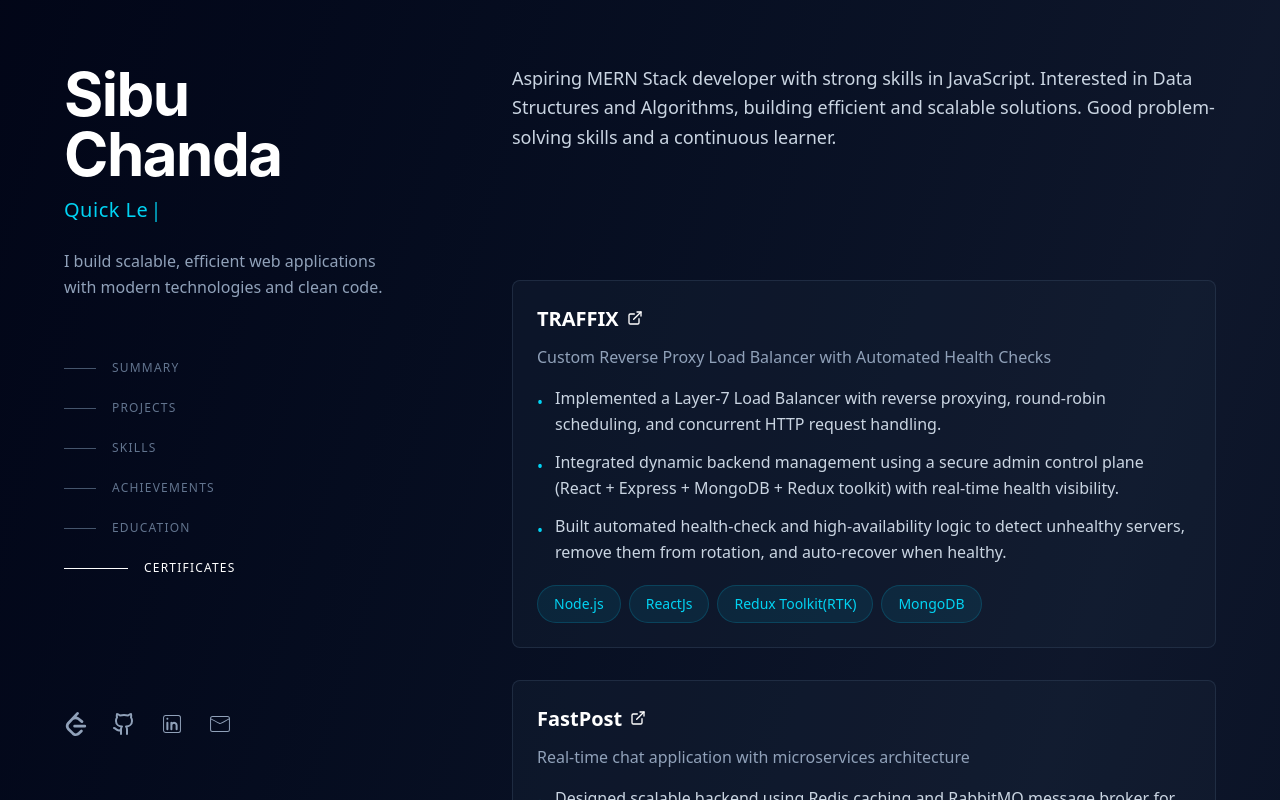
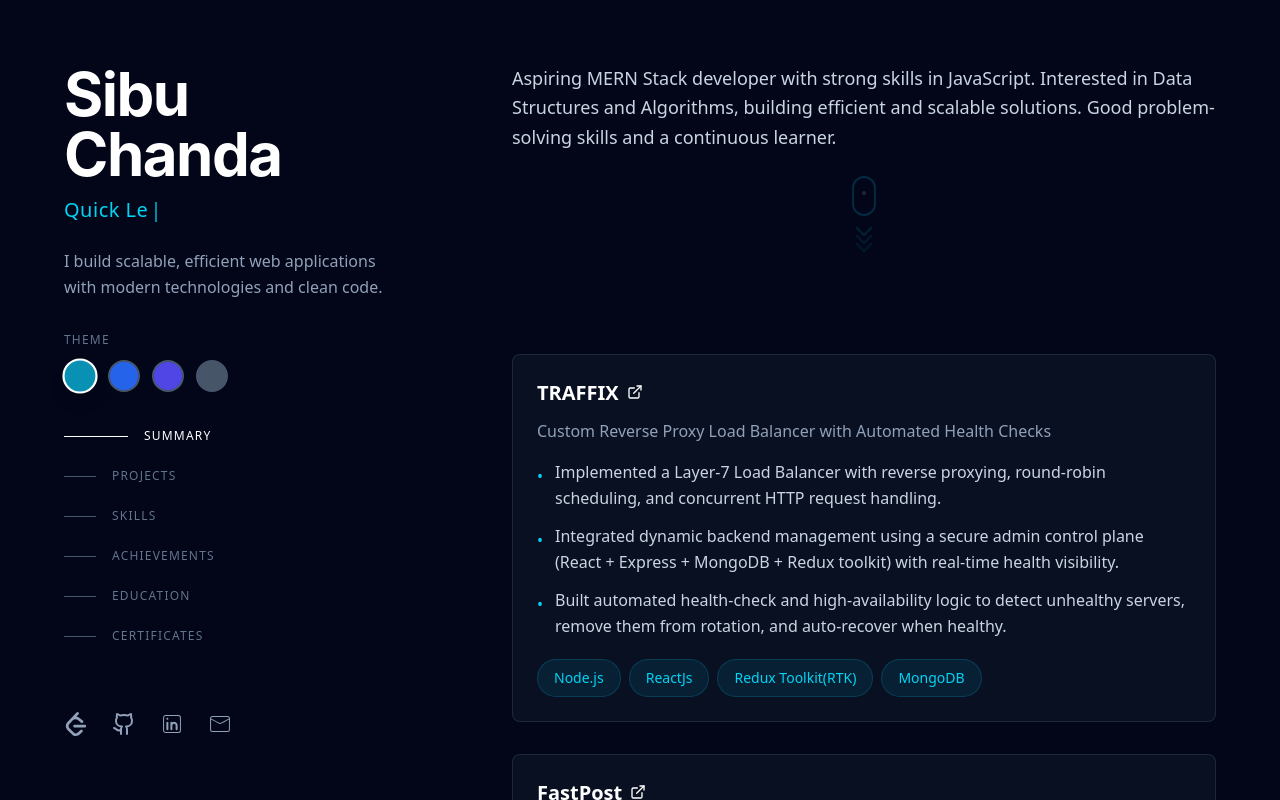
Before and after one commit to Sibuchanda/Portfolio, a React (Vite) app: page / in a window 1280 px wide. Shown: the top 800 px of the page. Built offline with nearby package versions, Linux system fonts and the light colour scheme.

Commit message:
Theme color option and Mouse scroll animation added

```diff
--- a/src/App.jsx
+++ b/src/App.jsx
@@ -1,5 +1,5 @@
 import React, { useState, useEffect } from "react";
-import { motion } from "framer-motion";
+import { motion, AnimatePresence } from "framer-motion";
 import { LuGithub } from "react-icons/lu";
 import { CiLinkedin, CiMail } from "react-icons/ci";
 import { SiLeetcode } from "react-icons/si";
@@ -113,7 +113,6 @@ const achievements = [
     participants: "35000+",
     link: "https://leetcode.com/contest/weekly-contest-464/ranking/?region=global_v2",
   },
-
 ];
 
 const education = [
@@ -156,7 +155,7 @@ const certificates = [
     ],
   },
   {
-    id: 2,
+    id: 3,
     name: "CSS3",
     issuer: "Infosys",
     date: "June 2025",
@@ -176,13 +175,147 @@ const sections = [
   "certificates",
 ];
 
+const colorThemes = {
+  cyan: {
+    name: "Cyan",
+    primary: "cyan",
+    accentColor: "#0891b2",
+  },
+  blue: {
+    name: "Blue",
+    primary: "blue",
+    accentColor: "#2563eb",
+  },
+  indigo: {
+    name: "Indigo",
+    primary: "indigo",
+    accentColor: "#4f46e5",
+  },
+  slate: {
+    name: "Slate",
+    primary: "slate",
+    accentColor: "#475569",
+  },
+};
+
+const getThemeClasses = (theme) => {
+  const colorMap = {
+    cyan: {
+      text: "text-cyan-400",
+      hoverText: "hover:text-cyan-400",
+      bg: "bg-cyan-500/10",
+      border: "border-cyan-500/20",
+      hoverBorder: "hover:border-cyan-500/50",
+      groupHoverText: "group-hover:text-cyan-400",
+    },
+    blue: {
+      text: "text-blue-400",
+      hoverText: "hover:text-blue-400",
+      bg: "bg-blue-500/10",
+      border: "border-blue-500/20",
+      hoverBorder: "hover:border-blue-500/50",
+      groupHoverText: "group-hover:text-blue-400",
+    },
+    indigo: {
+      text: "text-indigo-400",
+      hoverText: "hover:text-indigo-400",
+      bg: "bg-indigo-500/10",
+      border: "border-indigo-500/20",
+      hoverBorder: "hover:border-indigo-500/50",
+      groupHoverText: "group-hover:text-indigo-400",
+    },
+    slate: {
+      text: "text-slate-400",
+      hoverText: "hover:text-slate-300",
+      bg: "bg-slate-500/10",
+      border: "border-slate-500/20",
+      hoverBorder: "hover:border-slate-500/50",
+      groupHoverText: "group-hover:text-slate-300",
+    },
+  };
+  return colorMap[theme];
+};
+
+// Mouse scroll animation component
+const ScrollIndicator = ({ themeColors }) => {
+  const [isVisible, setIsVisible] = useState(true);
+
+  useEffect(() => {
+    const handleScroll = () => {
+      setIsVisible(window.scrollY < 80);
+    };
+    window.addEventListener("scroll", handleScroll);
+    return () => window.removeEventListener("scroll", handleScroll);
+  }, []);
+
+  return (
+    <AnimatePresence>
+      {isVisible && (
+        <motion.div
+          initial={{ opacity: 0, y: -6 }}
+          animate={{ opacity: 1, y: 0 }}
+          exit={{ opacity: 0, y: -6 }}
+          transition={{ duration: 0.3 }}
+          className="flex flex-col items-center mt-6"
+        >
+          {/* Mouse */}
+          <div
+            className={`w-6 h-10 border-2 ${themeColors.border} rounded-full flex justify-center`}
+          >
+            {/* DOT */}
+            <motion.div
+              className="w-1 h-1 rounded-full border-2 mt-2"
+              style={{
+                borderColor: themeColors.text.replace("text-", ""),
+              }}
+              animate={{
+                y: [0, 6],
+                opacity: [1, 0],
+              }}
+              transition={{
+                duration: 1.5,
+                repeat: Infinity,
+                ease: "linear",
+              }}
+            />
+          </div>
+
+          {/* ARROWS */}
+          <div className="mt-1 flex flex-col items-center">
+            {[0, 1, 2].map((i) => (
+              <motion.span
+                key={i}
+                className={`w-3 h-3 border-r-2 border-b-2 ${themeColors.border} rotate-45`}
+                style={{ marginTop: i === 0 ? "2px" : "-4px" }}
+                animate={{ opacity: [0, 0.5, 1] }}
+                transition={{
+                  duration: 1,
+                  repeat: Infinity,
+                  delay: i * 0.15,
+                  ease: "easeInOut",
+                }}
+              />
+            ))}
+          </div>
+        </motion.div>
+      )}
+    </AnimatePresence>
+  );
+};
+
 const App = () => {
-
-    // ------------ Typing text logic start --------------
   const [activeSection, setActiveSection] = useState("summary");
   const [titleIndex, setTitleIndex] = useState(0);
   const [displayedText, setDisplayedText] = useState("");
   const [isDeleting, setIsDeleting] = useState(false);
+  const [currentTheme, setCurrentTheme] = useState(() => {
+    try {
+      const savedTheme = localStorage.getItem("portfolioTheme");
+      return savedTheme && colorThemes[savedTheme] ? savedTheme : "cyan";
+    } catch {
+      return "cyan";
+    }
+  });
 
   const titles = [
     "MERN Stack Developer",
@@ -191,6 +324,18 @@ const App = () => {
     "Problem Solver",
   ];
 
+  const themeColors = getThemeClasses(currentTheme);
+
+  const handleThemeChange = (theme) => {
+    try {
+      setCurrentTheme(theme);
+      localStorage.setItem("portfolioTheme", theme);
+    } catch (error) {
+      console.error("Failed to save theme:", error);
+    }
+  };
+
+  // Typing text logic
   useEffect(() => {
     const currentTitle = titles[titleIndex];
     const typingSpeed = isDeleting ? 80 : 130;
@@ -217,8 +362,6 @@ const App = () => {
 
     return () => clearTimeout(timeout);
   }, [displayedText, isDeleting, titleIndex]);
-
-  // ------------ Typing text logic end --------------
 
   useEffect(() => {
     const handleScroll = () => {
@@ -269,8 +412,37 @@ const App = () => {
     },
   };
 
+  const ColorThemeSelector = () => {
+    return (
+      <div className="mt-8">
+        <p className="text-slate-500 text-xs uppercase tracking-widest mb-3 font-medium">
+          Theme
+        </p>
+        <div className="flex gap-3">
+          {Object.entries(colorThemes).map(([key, themeData]) => (
+            <button
+              key={key}
+              type="button"
+              onClick={() => handleThemeChange(key)}
+              className={`w-8 h-8 rounded-full transition-all duration-200 border-2 cursor-pointer ${
+                currentTheme === key
+                  ? "border-white scale-110 shadow-lg"
+                  : "border-slate-600 hover:border-slate-400 hover:scale-105"
+              }`}
+              style={{
+                backgroundColor: themeData.accentColor,
+              }}
+              aria-label={`${themeData.name} theme`}
+              title={themeData.name}
+            />
+          ))}
+        </div>
+      </div>
+    );
+  };
+
   return (
-    <div className="min-h-screen bg-linear-to-br from-slate-950 via-slate-900 to-slate-950 text-slate-300">
+    <div className="min-h-screen bg-slate-950 text-slate-300">
       <div className="flex flex-col lg:flex-row min-h-screen">
         <motion.aside
           initial={{ opacity: 0, x: -50 }}
@@ -292,7 +464,7 @@ const App = () => {
               initial={{ opacity: 0, y: -20 }}
               animate={{ opacity: 1, y: 0 }}
               transition={{ delay: 0.3, duration: 0.6 }}
-              className="text-lg md:text-xl text-cyan-400 mb-6 font-medium tracking-wide"
+              className={`text-lg md:text-xl ${themeColors.text} mb-6 font-medium tracking-wide`}
             >
               {displayedText}
               <span className="animate-pulse ml-0.5">|</span>
@@ -306,14 +478,23 @@ const App = () => {
               {personalInfo.brief}
             </motion.p>
 
+            {/* Color Theme Selector */}
+            <motion.div
+              initial={{ opacity: 0, y: -20 }}
+              animate={{ opacity: 1, y: 0 }}
+              transition={{ delay: 0.5, duration: 0.6 }}
+            >
+              <ColorThemeSelector />
+            </motion.div>
+
             {/* Navigation */}
-            <nav className="mt-12 hidden lg:block">
+            <nav className="mt-6 hidden lg:block">
               {sections.map((section, index) => (
                 <motion.button
                   key={section}
                   initial={{ opacity: 0, x: -20 }}
                   animate={{ opacity: 1, x: 0 }}
-                  transition={{ delay: 0.5 + index * 0.1, duration: 0.5 }}
+                  transition={{ delay: 0.6 + index * 0.1, duration: 0.5 }}
                   onClick={() => scrollToSection(section)}
                   className={`block w-full text-left py-3 px-0 text-xs uppercase tracking-widest font-medium transition-all duration-300 group ${
                     activeSection === section ? "text-white" : "text-slate-500"
@@ -339,14 +520,14 @@ const App = () => {
             initial={{ opacity: 0, y: 20 }}
             animate={{ opacity: 1, y: 0 }}
             transition={{ delay: 0.8, duration: 0.6 }}
-            className="flex gap-6 mt-8 lg:mt-0"
+            className="flex gap-6 mt-8 lg:mt-6"
           >
             <a
               href={personalInfo.social.leetcode}
               target="_blank"
               rel="noopener noreferrer"
-              className="text-slate-400 hover:text-cyan-400 transition-colors duration-300"
-              aria-label="GitHub"
+              className={`text-slate-400 ${themeColors.hoverText} transition-colors duration-300`}
+              aria-label="LeetCode"
             >
               <SiLeetcode size={24} />
             </a>
@@ -354,7 +535,7 @@ const App = () => {
               href={personalInfo.social.github}
               target="_blank"
               rel="noopener noreferrer"
-              className="text-slate-400 hover:text-cyan-400 transition-colors duration-300"
+              className={`text-slate-400 ${themeColors.hoverText} transition-colors duration-300`}
               aria-label="GitHub"
             >
               <LuGithub size={24} />
@@ -363,14 +544,14 @@ const App = () => {
               href={personalInfo.social.linkedin}
               target="_blank"
               rel="noopener noreferrer"
-              className="text-slate-400 hover:text-cyan-400 transition-colors duration-300"
+              className={`text-slate-400 ${themeColors.hoverText} transition-colors duration-300`}
               aria-label="LinkedIn"
             >
               <CiLinkedin size={24} />
             </a>
             <a
               href={`mailto:${personalInfo.email}`}
-              className="text-slate-400 hover:text-cyan-400 transition-colors duration-300"
+              className={`text-slate-400 ${themeColors.hoverText} transition-colors duration-300`}
               aria-label="Email"
             >
               <CiMail size={24} />
@@ -390,11 +571,16 @@ const App = () => {
             <motion.section
               id="summary"
               variants={itemVariants}
-              className="mb-32 scroll-mt-24"
+              className="mb-26 scroll-mt-24"
             >
               <p className="text-slate-300 leading-relaxed text-base md:text-lg">
                 {personalInfo.summary}
               </p>
+
+              {/* Scroll Indicator */}
+              <div className="lg:block">
+                <ScrollIndicator themeColors={themeColors} />
+              </div>
             </motion.section>
 
             {/* Projects Section */}
@@ -408,7 +594,7 @@ const App = () => {
                   key={project.id}
                   whileHover={{ scale: 1.02 }}
                   transition={{ duration: 0.3 }}
-                  className="group mb-8 p-6 rounded-lg bg-slate-800/30 hover:bg-slate-800/50 border border-slate-700/50 hover:border-cyan-500/50 transition-all duration-300"
+                  className={`group mb-8 p-6 rounded-lg bg-slate-800/30 hover:bg-slate-800/50 border border-slate-700/50 ${themeColors.hoverBorder} transition-all duration-300`}
                 >
                   <a
                     href={project.link}
@@ -416,7 +602,9 @@ const App = () => {
                     rel="noopener noreferrer"
                     className="flex items-start justify-between mb-3"
                   >
-                    <h4 className="text-white text-xl font-bold group-hover:text-cyan-400 transition-colors duration-300">
+                    <h4
+                      className={`text-white text-xl font-bold ${themeColors.groupHoverText} transition-colors duration-300`}
+                    >
                       {project.title}
                       <FiExternalLink className="inline-block ml-2 w-4 h-4 -translate-y-0.5 group-hover:translate-x-1 group-hover:-translate-y-1 transition-transform duration-300" />
                     </h4>
@@ -427,7 +615,9 @@ const App = () => {
                   <ul className="text-slate-300 text-base leading-relaxed space-y-3 mb-5">
                     {project.description.map((item, index) => (
                       <li key={index} className="flex">
-                        <span className="text-cyan-400 mr-3 mt-1">•</span>
+                        <span className={`${themeColors.text} mr-3 mt-1`}>
+                          •
+                        </span>
                         <span>{item}</span>
                       </li>
                     ))}
@@ -436,7 +626,7 @@ const App = () => {
                     {project.technologies.map((tech, index) => (
                       <span
                         key={index}
-                        className="px-4 py-2 bg-cyan-500/10 text-cyan-400 rounded-full text-sm font-medium border border-cyan-500/20"
+                        className={`px-4 py-2 ${themeColors.bg} ${themeColors.text} rounded-full text-sm font-medium border ${themeColors.border}`}
                       >
                         {tech}
                       </span>
@@ -462,7 +652,7 @@ const App = () => {
                       {skillList.map((skill, index) => (
                         <span
                           key={index}
-                          className="px-4 py-2 bg-slate-800/50 text-slate-300 rounded-full text-sm font-medium border border-slate-700/50 hover:border-cyan-500/50 transition-colors duration-300"
+                          className={`px-4 py-2 bg-slate-800/50 text-slate-300 rounded-full text-sm font-medium border border-slate-700/50 ${themeColors.hoverBorder} transition-colors duration-300`}
                         >
                           {skill}
                         </span>
@@ -483,7 +673,7 @@ const App = () => {
                 {achievements.map((ach) => (
                   <div
                     key={ach.id}
-                    className="p-6 rounded-lg bg-slate-800/30 border border-slate-700/50 hover:border-cyan-500/50 transition-all duration-300"
+                    className={`p-6 rounded-lg bg-slate-800/30 border border-slate-700/50 ${themeColors.hoverBorder} transition-all duration-300`}
                   >
                     <div className="flex justify-between items-start flex-wrap gap-2">
                       <h4 className="text-white font-bold text-lg">
@@ -493,7 +683,7 @@ const App = () => {
                         href={ach.link}
                         target="_blank"
                         rel="noopener noreferrer"
-                        className="text-cyan-400 text-sm inline-flex items-center gap-1 hover:underline"
+                        className={`${themeColors.text} text-sm inline-flex items-center gap-1 hover:underline`}
                       >
                         View Contest <FiExternalLink />
                       </a>
@@ -501,7 +691,8 @@ const App = () => {
 
                     <div className="mt-3 text-slate-300 text-sm space-y-1">
                       <p className="font-bold">
-                        Rank: <span className="text-cyan-400">{ach.rank}</span>
+                        Rank:{" "}
+                        <span className={themeColors.text}>{ach.rank}</span>
                       </p>
                       <p className="font-bold">
                         <span className="text-slate-400">
@@ -533,7 +724,9 @@ const App = () => {
                           {edu.institution}
                         </p>
                       </div>
-                      <span className="text-cyan-400 text-sm font-semibold uppercase tracking-wide">
+                      <span
+                        className={`${themeColors.text} text-sm font-semibold uppercase tracking-wide`}
+                      >
                         {edu.duration}
                       </span>
                     </div>
@@ -558,7 +751,7 @@ const App = () => {
                     key={cert.id}
                     whileHover={{ scale: 1.02 }}
                     transition={{ duration: 0.3 }}
-                    className="group p-6 rounded-lg bg-slate-800/30 hover:bg-slate-800/50 border border-slate-700/50 hover:border-cyan-500/50 transition-all duration-300"
+                    className={`group p-6 rounded-lg bg-slate-800/30 hover:bg-slate-800/50 border border-slate-700/50 ${themeColors.hoverBorder} transition-all duration-300`}
                   >
                     <div className="flex justify-between items-start mb-4 flex-wrap gap-2">
                       <div className="flex-1">
@@ -575,7 +768,7 @@ const App = () => {
                                   href={cert.links[index]}
                                   target="_blank"
                                   rel="noopener noreferrer"
-                                  className="text-white font-bold text-xl group-hover:text-cyan-400 transition-colors duration-300 inline-flex items-center"
+                                  className={`text-white font-bold text-xl ${themeColors.groupHoverText} transition-colors duration-300 inline-flex items-center`}
                                 >
                                   {name}
                                   <FiExternalLink className="inline-block ml-2 w-5 h-5 group-hover:translate-x-1 group-hover:-translate-y-1 transition-transform duration-300" />
@@ -588,7 +781,7 @@ const App = () => {
                             href={cert.link}
                             target="_blank"
                             rel="noopener noreferrer"
-                            className="text-white font-bold text-xl group-hover:text-cyan-400 transition-colors duration-300 inline-flex items-center"
+                            className={`text-white font-bold text-xl ${themeColors.groupHoverText} transition-colors duration-300 inline-flex items-center`}
                           >
                             {cert.name}
                             <FiExternalLink className="inline-block ml-2 w-5 h-5 group-hover:translate-x-1 group-hover:-translate-y-1 transition-transform duration-300" />
@@ -598,7 +791,9 @@ const App = () => {
                           {cert.issuer}
                         </p>
                       </div>
-                      <span className="text-cyan-400 text-sm font-semibold uppercase tracking-wide">
+                      <span
+                        className={`${themeColors.text} text-sm font-semibold uppercase tracking-wide`}
+                      >
                         {cert.date}
                       </span>
                     </div>
@@ -632,7 +827,7 @@ const App = () => {
               key={section}
               onClick={() => scrollToSection(section)}
               className={`text-xs uppercase tracking-wider transition-colors duration-300 ${
-                activeSection === section ? "text-cyan-400" : "text-slate-400"
+                activeSection === section ? themeColors.text : "text-slate-400"
               }`}
             >
               {section.slice(0, 4)}
```
